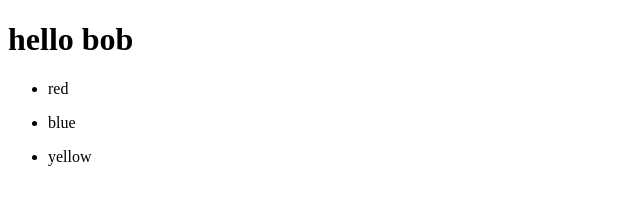
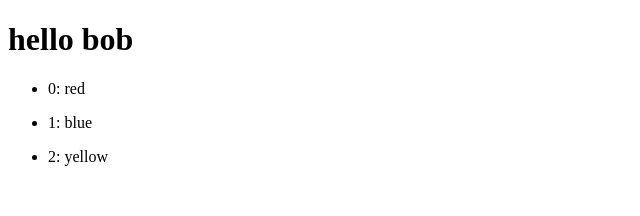
Before and after one commit to StephanRaab/svelte-pokedex, a SvelteKit app: page / in a window 1280 px wide. Shown: the top 216 px of the page, without its empty margins (0-640 px from the left). Built offline with nearby package versions, Linux system fonts and the light colour scheme.

Commit message:
easily add index

```diff
--- a/src/routes/+page.svelte
+++ b/src/routes/+page.svelte
@@ -14,8 +14,8 @@
 
 <h1>{greetingObject.greeting} {greetingObject.name}</h1>
 
-{#each data as color}
+{#each data as color, i}
     <ul>
-        <li>{color}</li>
+        <li>{i}: {color}</li>
     </ul>
 {/each}
```
